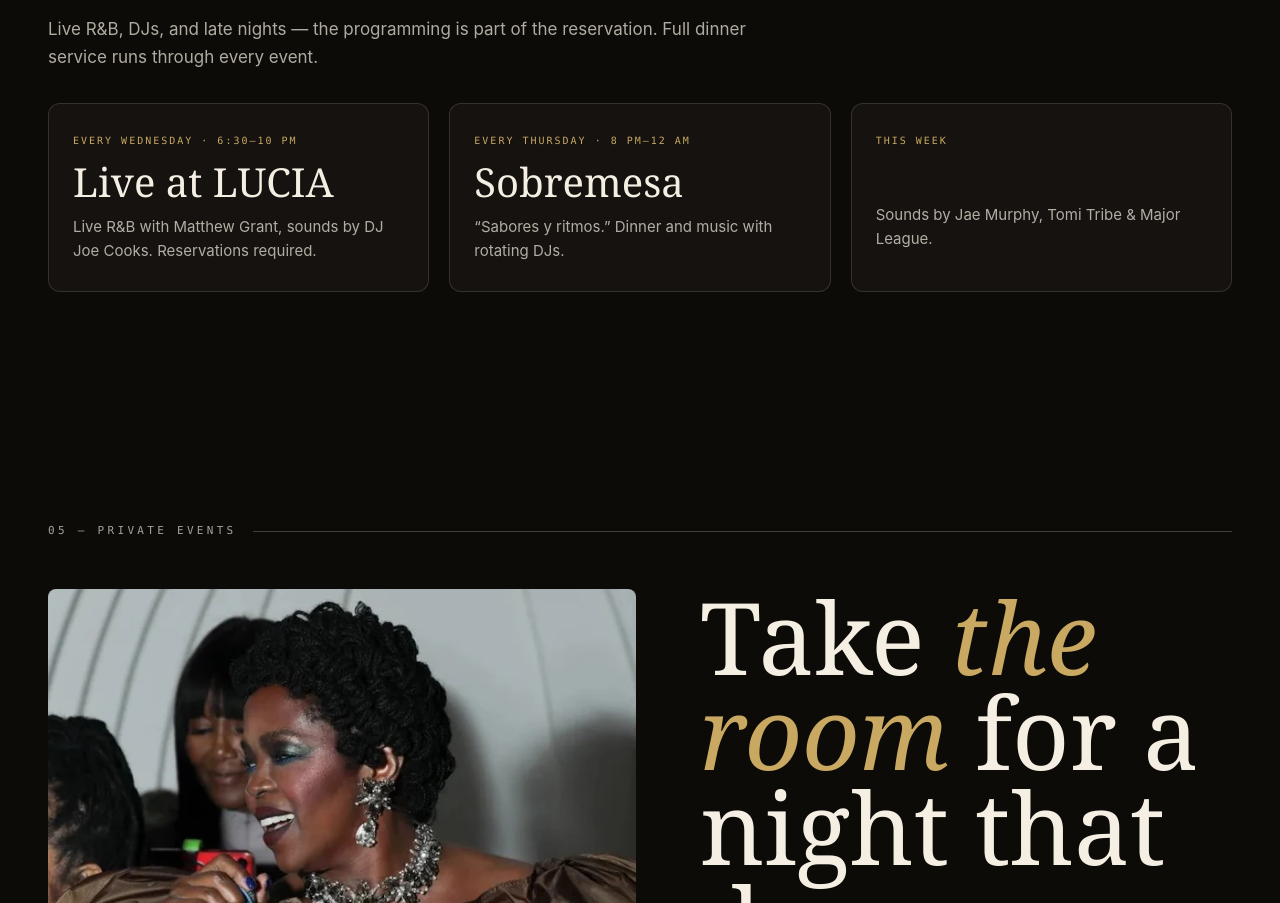
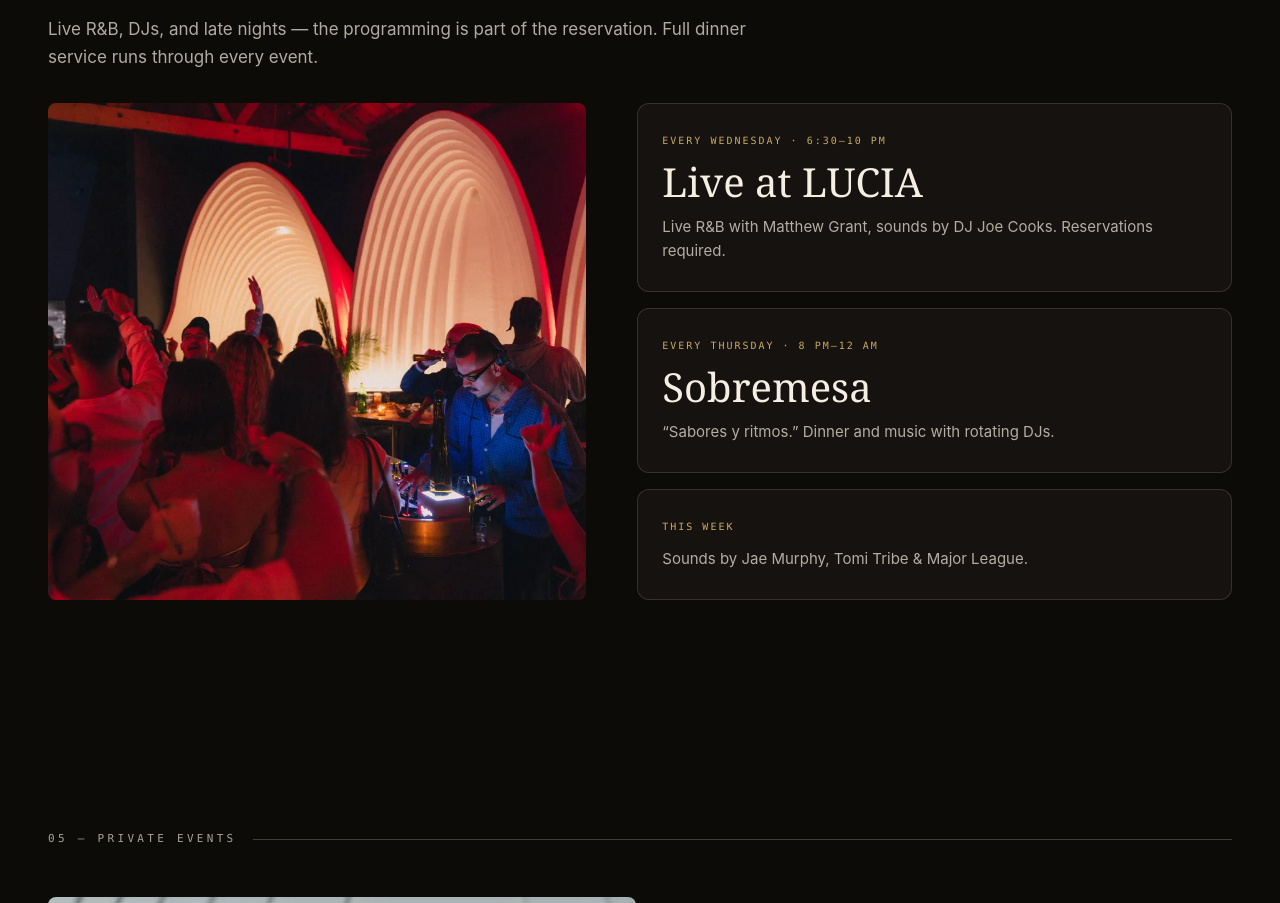
Before and after one commit to saadmo/lucia-noir-concept, a plain HTML site: page index.html in a window 1280 px wide. Shown: the part 4575-5478 px from the top of the page. Drawn offline with Linux system fonts and the light colour scheme.

Commit message:
Events: photo left, cards stacked right

```diff
--- a/index.html
+++ b/index.html
@@ -239,6 +239,9 @@ body.menu-open .site-head{background:transparent;border-bottom-color:transparent
 .events-intro{max-width:var(--measure);color:var(--ivory-70);margin:0 0 32px}
 /* Full-width stacked cards on mobile — strong hierarchy, easy to tap */
 .event-cards{display:grid;gap:16px}
+.events-layout{display:grid;gap:24px}
+.events-figure{overflow:hidden;border-radius:8px;margin:0}
+.events-figure img{display:block;width:100%;aspect-ratio:4/3;object-fit:cover}
 .event-card{border:1px solid var(--line-d);border-radius:12px;padding:28px 24px;background:var(--noir-2);display:flex;flex-direction:column;gap:12px}
 .event-card .when{font-family:var(--font-label);font-size:10px;letter-spacing:.2em;text-transform:uppercase;color:var(--gold);line-height:1.7}
 .event-card h4{font-family:var(--font-display);font-size:clamp(26px,7vw,40px);font-weight:400;line-height:1.05;text-wrap:balance}
@@ -395,8 +398,10 @@ footer{background:#080604;padding:64px 0 0;overflow:hidden}
   .carousel .slide{border-radius:8px}
   .carousel .slide img{aspect-ratio:16/9;max-height:78vh}
 
-  /* Events: three-column cards */
-  .event-cards{grid-template-columns:repeat(3,minmax(0,1fr));gap:20px}
+  /* Events: photo left, cards stacked right */
+  .events-layout{grid-template-columns:minmax(0,.95fr) minmax(0,1.05fr);gap:clamp(32px,4vw,56px);align-items:stretch}
+  .events-figure img{aspect-ratio:auto;height:100%}
+  .event-cards{grid-template-columns:1fr;gap:16px}
   .event-card{transition:transform var(--dur-s) var(--ease),border-color var(--dur-s),box-shadow var(--dur-s)}
   .event-card:hover{transform:translateY(-6px);border-color:rgba(201,169,97,.5);box-shadow:0 24px 60px rgba(0,0,0,.45)}
   .event-card .btn{align-self:flex-start}
@@ -587,7 +592,11 @@ footer{background:#080604;padding:64px 0 0;overflow:hidden}
     <h2 class="taste-h rv" id="events-h" style="margin-bottom:18px">This week at LUCIA</h2>
     <p class="events-intro rv">Live R&amp;B, DJs, and late nights — the programming is part of the reservation. Full dinner service runs through every event.</p>
     <!-- No booking buttons on event cards — booking lives in the header and sticky bar -->
-    <div class="event-cards">
+    <div class="events-layout">
+      <figure class="events-figure rv">
+        <img src="assets/events-live.webp" alt="A DJ plays to a packed, red-lit room at LUCIA" loading="lazy" decoding="async" width="1200" height="800">
+      </figure>
+      <div class="event-cards">
       <article class="event-card rv">
         <p class="when">Every Wednesday · 6:30–10 PM</p>
         <h4>Live at LUCIA</h4>
@@ -602,6 +611,7 @@ footer{background:#080604;padding:64px 0 0;overflow:hidden}
         <p class="when">This week</p>
         <p>Sounds by Jae Murphy, Tomi Tribe &amp; Major League.</p>
       </article>
+      </div>
     </div>
   </div>
 </section>
```
